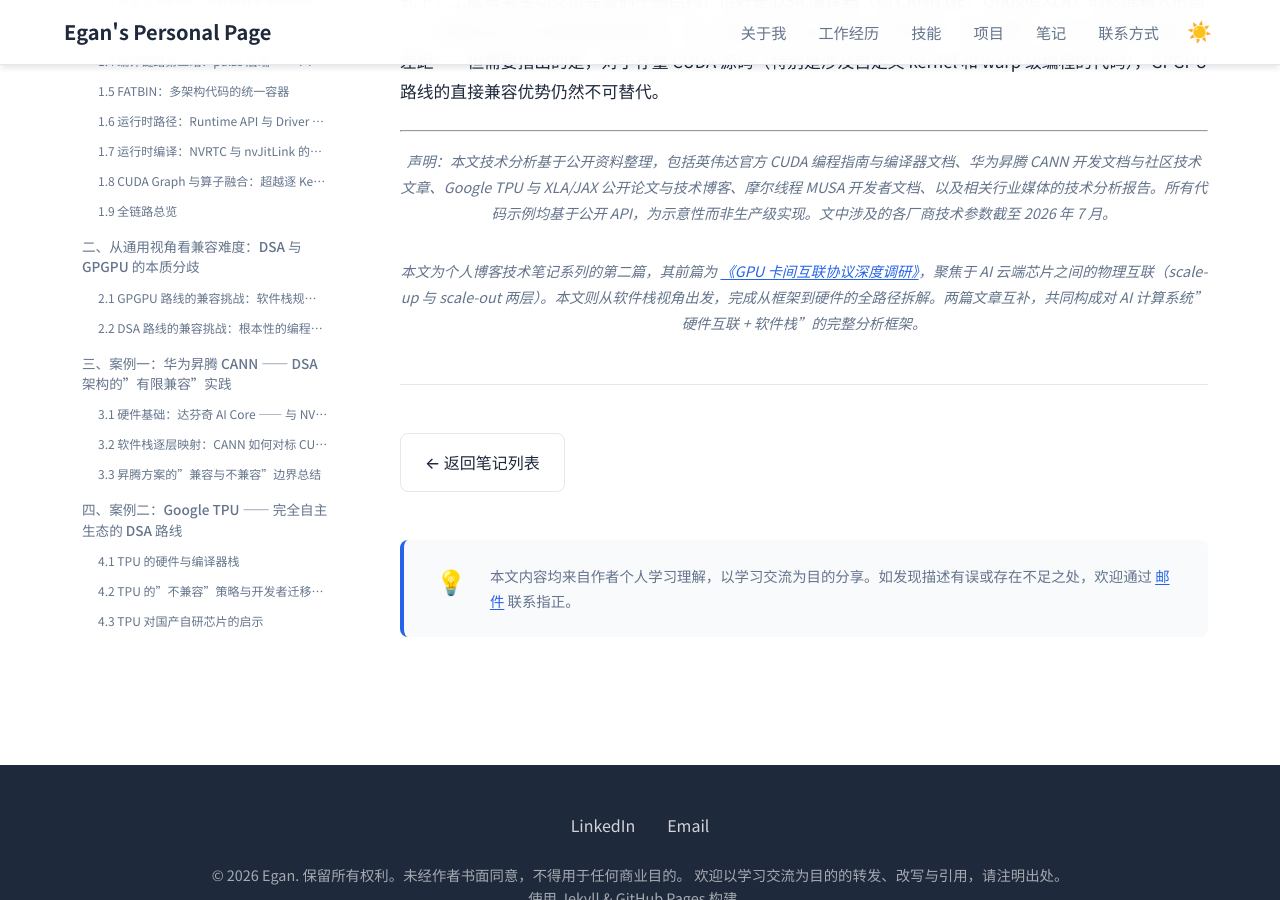
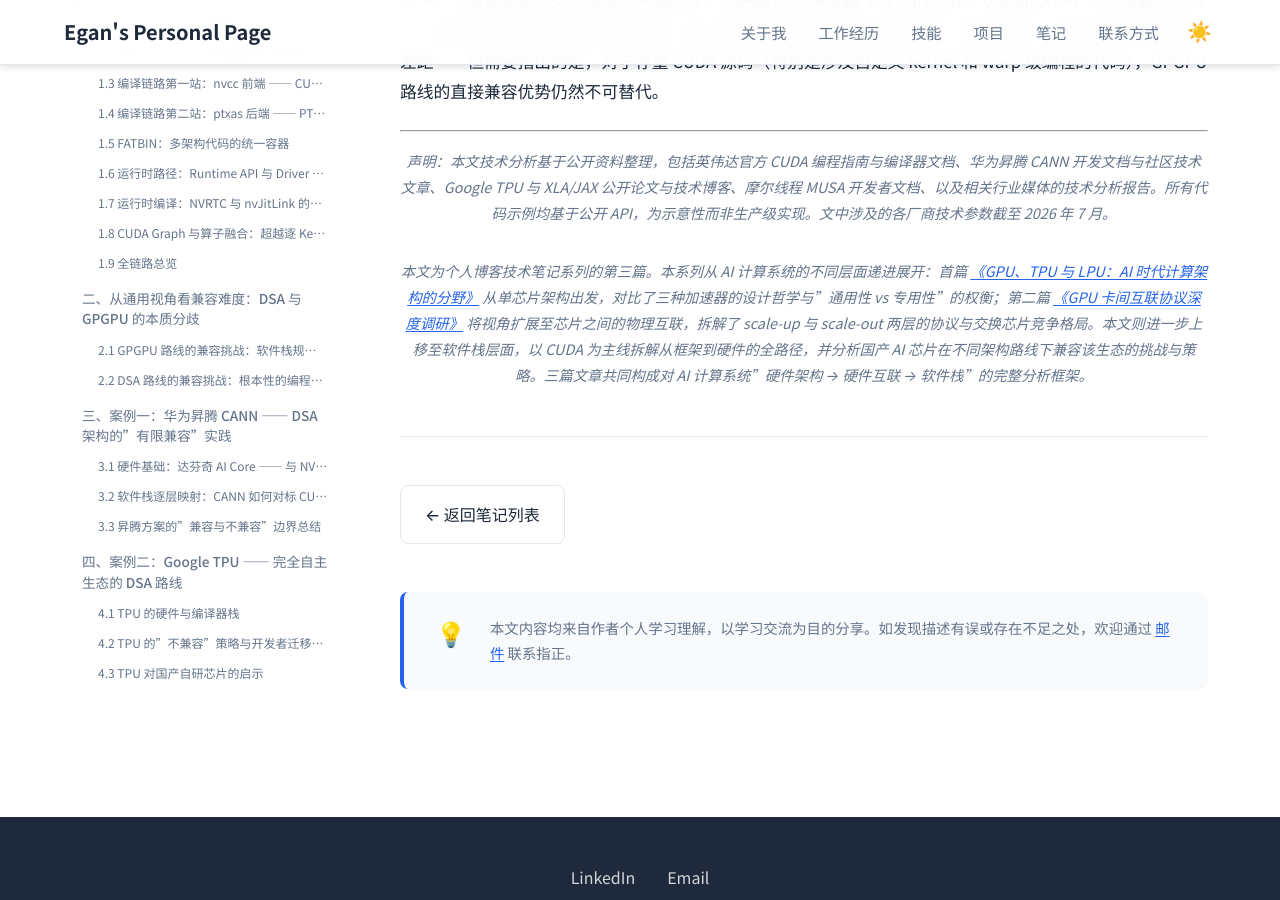
Before and after one commit to Lejun-Hu/Lejun-Hu.github.io, a Jekyll site: the page built from _notes/2026-8-15-cuda-ecosystem-compatibility.md, in a window 1280 px wide and 900 px high, scrolled down 27979 px. Built offline with Jekyll 4.4.1, drawn with Linux system fonts in a browser that asks for light colours.

Commit message:
修正系列关系描述: 第三篇, 补充三部曲完整脉络

```diff
--- a/_notes/2026-8-15-cuda-ecosystem-compatibility.md
+++ b/_notes/2026-8-15-cuda-ecosystem-compatibility.md
@@ -672,4 +672,4 @@ MUSA 路线最大的优势在于开发者体验——从 CUDA 生态迁移的摩
 
 *声明：本文技术分析基于公开资料整理，包括英伟达官方 CUDA 编程指南与编译器文档、华为昇腾 CANN 开发文档与社区技术文章、Google TPU 与 XLA/JAX 公开论文与技术博客、摩尔线程 MUSA 开发者文档、以及相关行业媒体的技术分析报告。所有代码示例均基于公开 API，为示意性而非生产级实现。文中涉及的各厂商技术参数截至 2026 年 7 月。*
 
-*本文为个人博客技术笔记系列的第二篇，其前篇为 [《GPU 卡间互联协议深度调研》](/notes/GPU_Interconnect_Research/)，聚焦于 AI 云端芯片之间的物理互联（scale-up 与 scale-out 两层）。本文则从软件栈视角出发，完成从框架到硬件的全路径拆解。两篇文章互补，共同构成对 AI 计算系统"硬件互联 + 软件栈"的完整分析框架。*
+*本文为个人博客技术笔记系列的第三篇。本系列从 AI 计算系统的不同层面递进展开：首篇 [《GPU、TPU 与 LPU：AI 时代计算架构的分野》](/notes/GPU_vs_TPU/) 从单芯片架构出发，对比了三种加速器的设计哲学与"通用性 vs 专用性"的权衡；第二篇 [《GPU 卡间互联协议深度调研》](/notes/GPU_Interconnect_Research/) 将视角扩展至芯片之间的物理互联，拆解了 scale-up 与 scale-out 两层的协议与交换芯片竞争格局。本文则进一步上移至软件栈层面，以 CUDA 为主线拆解从框架到硬件的全路径，并分析国产 AI 芯片在不同架构路线下兼容该生态的挑战与策略。三篇文章共同构成对 AI 计算系统"硬件架构 → 硬件互联 → 软件栈"的完整分析框架。*
```
